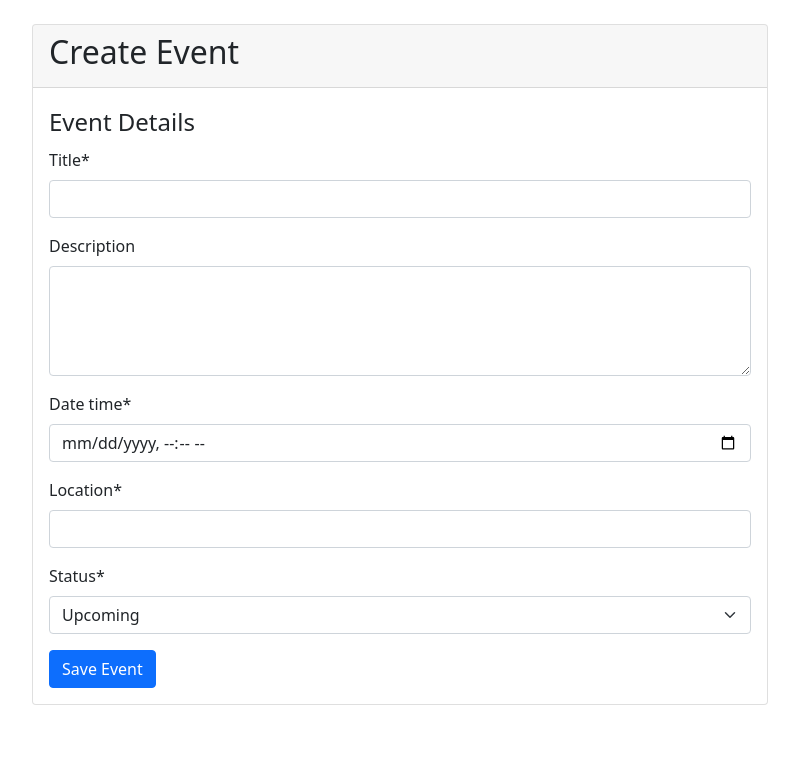
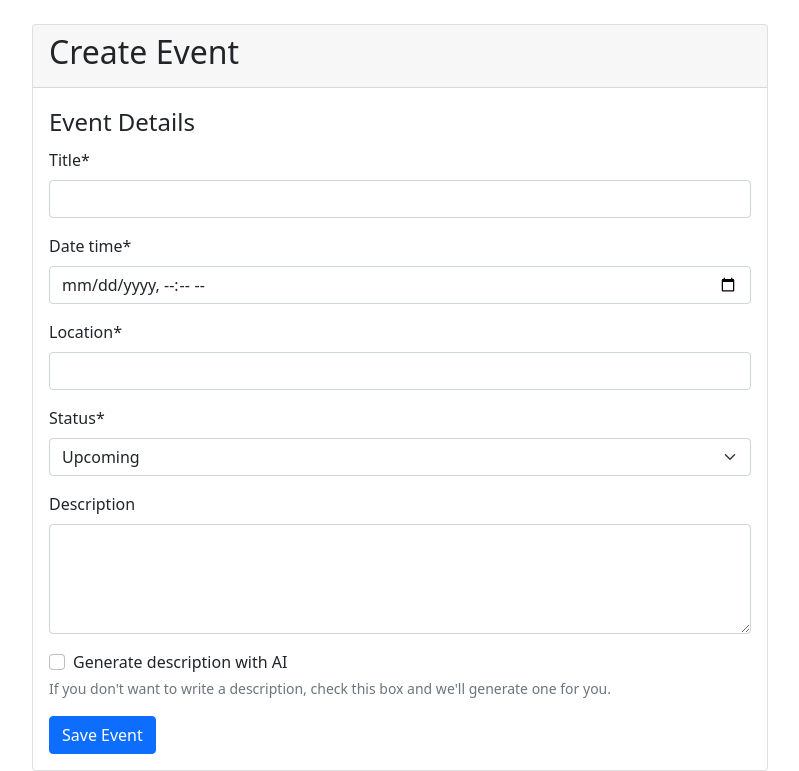
Before and after one commit to hsnbshr98/django-application, a Django app: page /event/new/ in a window 1280 px wide. Shown: the part 56-827 px from the top of the page, without its empty margins (240-1039 px from the left). Before the commit the page ends 800 px from the top, so only its background shows below. Run offline with Django 5.2, Linux system fonts and the light colour scheme; some libraries are stand-ins or nearby versions.

Commit message:
added ai feature

```diff
--- a/eventscheduler/events/forms.py
+++ b/eventscheduler/events/forms.py
@@ -1,9 +1,16 @@
 from django import forms
 from .models import Event
 from crispy_forms.helper import FormHelper
-from crispy_forms.layout import Submit, Layout, Fieldset, ButtonHolder
+from crispy_forms.layout import Submit, Layout, Fieldset, ButtonHolder, Div, HTML
+from .ai_service import AIDescriptionGenerator
 
 class EventForm(forms.ModelForm):
+    generate_ai_description = forms.BooleanField(
+        required=False,
+        initial=False,
+        label='Generate description with AI'
+    )
+
     class Meta:
         model = Event
         fields = ['title', 'description', 'date_time', 'location', 'status']
@@ -16,16 +23,52 @@ class EventForm(forms.ModelForm):
         super().__init__(*args, **kwargs)
         self.helper = FormHelper()
         self.helper.form_method = 'post'
+        self.helper.form_id = 'event-form'
+
+        # Reorder fields to make AI checkbox appear after description
         self.helper.layout = Layout(
             Fieldset(
                 'Event Details',
                 'title',
-                'description',
                 'date_time',
                 'location',
                 'status',
+                'description',
+                Div(
+                    HTML("""
+                    <div class="form-check">
+                        <input class="form-check-input" type="checkbox" name="generate_ai_description" id="id_generate_ai_description">
+                        <label class="form-check-label" for="id_generate_ai_description">
+                            Generate description with AI
+                        </label>
+                    </div>
+                    <small class="form-text text-muted">
+                        If you don't want to write a description, check this box and we'll generate one for you.
+                    </small>
+                    """),
+                    css_class='mb-3'
+                ),
             ),
             ButtonHolder(
                 Submit('submit', 'Save Event', css_class='btn-primary')
             )
         )
+
+    def clean(self):
+        cleaned_data = super().clean()
+        generate_ai = cleaned_data.get('generate_ai_description')
+        description = cleaned_data.get('description')
+
+        # If AI generation is requested and no description is provided
+        if generate_ai and not description:
+            title = cleaned_data.get('title')
+            location = cleaned_data.get('location')
+            date_time = cleaned_data.get('date_time')
+
+            if title:
+                ai_generator = AIDescriptionGenerator()
+                ai_description = ai_generator.generate_description(title, location, date_time)
+                cleaned_data['description'] = ai_description
+                self.initial['description'] = ai_description  # For redisplay
+
+        return cleaned_data
--- a/eventscheduler/events/templates/base.html
+++ b/eventscheduler/events/templates/base.html
@@ -6,6 +6,7 @@
     <meta name="viewport" content="width=device-width, initial-scale=1.0">
     <title>Event Scheduler</title>
     <link href="https://cdn.jsdelivr.net/npm/bootstrap@5.1.3/dist/css/bootstrap.min.css" rel="stylesheet">
+    {% block extra_css %}{% endblock %}
 </head>
 <body>
     <nav class="navbar navbar-expand-lg navbar-dark bg-primary">
@@ -24,5 +25,6 @@
     </div>
 
     <script src="https://cdn.jsdelivr.net/npm/bootstrap@5.1.3/dist/js/bootstrap.bundle.min.js"></script>
+    {% block extra_js %}{% endblock %}
 </body>
 </html>
--- a/eventscheduler/events/templates/events/event_form.html
+++ b/eventscheduler/events/templates/events/event_form.html
@@ -1,6 +1,6 @@
-<!-- events/templates/events/event_form.html -->
 {% extends 'base.html' %}
 {% load crispy_forms_tags %}
+{% load static %}
 
 {% block content %}
 <div class="row justify-content-center">
@@ -16,3 +16,7 @@
     </div>
 </div>
 {% endblock %}
+
+{% block extra_js %}
+<script src="{% static 'js/event_form.js' %}"></script>
+{% endblock %}
--- a/eventscheduler/events/urls.py
+++ b/eventscheduler/events/urls.py
@@ -1,5 +1,6 @@
 from django.urls import path
 from . import views
+from .views import GenerateAIDescriptionView
 
 urlpatterns = [
     path('', views.event_list, name='event_list'),
@@ -7,4 +8,5 @@ urlpatterns = [
     path('event/new/', views.event_create, name='event_create'),
     path('event/<int:pk>/edit/', views.event_edit, name='event_edit'),
     path('event/<int:pk>/delete/', views.event_delete, name='event_delete'),
+    path('event/generate-ai-description/', GenerateAIDescriptionView.as_view(), name='generate_ai_description'),
 ]
--- a/eventscheduler/events/views.py
+++ b/eventscheduler/events/views.py
@@ -5,6 +5,12 @@ from .models import Event
 from .forms import EventForm
 from django.utils.timezone import now
 from datetime import datetime, timedelta
+
+from django.http import JsonResponse
+from django.views.decorators.csrf import csrf_exempt
+from django.utils.decorators import method_decorator
+from django.views import View
+import json
 
 def event_list(request):
     query = request.GET.get('q')
@@ -71,7 +77,6 @@ def event_edit(request, pk):
         form = EventForm(instance=event)
 
     return render(request, 'events/event_form.html', {'form': form, 'title': 'Edit Event'})
-
 def event_delete(request, pk):
     event = get_object_or_404(Event, pk=pk)
     if request.method == 'POST':
@@ -79,3 +84,23 @@ def event_delete(request, pk):
         return redirect('event_list')
 
     return render(request, 'events/event_confirm_delete.html', {'event': event})
+
+@method_decorator(csrf_exempt, name='dispatch')
+class GenerateAIDescriptionView(View):
+    def post(self, request):
+        try:
+            data = json.loads(request.body)
+            title = data.get('title', '')
+            location = data.get('location', '')
+
+            if not title:
+                return JsonResponse({'error': 'Title is required'}, status=400)
+
+            from .ai_service import AIDescriptionGenerator
+            generator = AIDescriptionGenerator()
+            description = generator.generate_description(title, location)
+
+            return JsonResponse({'description': description})
+
+        except Exception as e:
+            return JsonResponse({'error': str(e)}, status=500)
--- /dev/null
+++ b/eventscheduler/static/js/event_form.js
@@ -0,0 +1,93 @@
+// static/js/event_form.js
+document.addEventListener('DOMContentLoaded', function() {
+    const descriptionField = document.getElementById('id_description');
+    const aiCheckbox = document.getElementById('id_generate_ai_description');
+
+    if (descriptionField && aiCheckbox) {
+        // Disable description field when AI checkbox is checked
+        aiCheckbox.addEventListener('change', function() {
+            descriptionField.disabled = this.checked;
+            if (this.checked) {
+                descriptionField.placeholder = 'Description will be generated by AI';
+            } else {
+                descriptionField.placeholder = '';
+            }
+        });
+
+        // Initialize state on page load
+        descriptionField.disabled = aiCheckbox.checked;
+        if (aiCheckbox.checked) {
+            descriptionField.placeholder = 'Description will be generated by AI';
+        }
+    }
+
+    // Add a button to generate AI description on demand
+    const descriptionContainer = document.querySelector('.form-field[for="id_description"]');
+    if (descriptionContainer && !descriptionContainer.querySelector('.ai-generate-btn')) {
+        const generateBtn = document.createElement('button');
+        generateBtn.type = 'button';
+        generateBtn.className = 'btn btn-sm btn-outline-secondary ai-generate-btn';
+        generateBtn.textContent = 'Generate with AI';
+        generateBtn.style.marginLeft = '10px';
+
+        generateBtn.addEventListener('click', function() {
+            const title = document.getElementById('id_title').value;
+            const location = document.getElementById('id_location').value;
+
+            if (!title) {
+                alert('Please enter a title first');
+                return;
+            }
+
+            generateBtn.disabled = true;
+            generateBtn.textContent = 'Generating...';
+
+            // Call the AI generation endpoint
+            fetch('/event/generate-ai-description/', {
+                method: 'POST',
+                headers: {
+                    'Content-Type': 'application/json',
+                    'X-CSRFToken': getCookie('csrftoken')
+                },
+                body: JSON.stringify({
+                    title: title,
+                    location: location
+                })
+            })
+            .then(response => response.json())
+            .then(data => {
+                if (data.description) {
+                    document.getElementById('id_description').value = data.description;
+                } else {
+                    alert('Failed to generate description');
+                }
+            })
+            .catch(error => {
+                console.error('Error:', error);
+                alert('Failed to generate description');
+            })
+            .finally(() => {
+                generateBtn.disabled = false;
+                generateBtn.textContent = 'Generate with AI';
+            });
+        });
+
+        descriptionContainer.appendChild(generateBtn);
+    }
+});
+
+// Helper function to get CSRF token
+function getCookie(name) {
+    let cookieValue = null;
+    if (document.cookie && document.cookie !== '') {
+        const cookies = document.cookie.split(';');
+        for (let i = 0; i < cookies.length; i++) {
+            const cookie = cookies[i].trim();
+            if (cookie.substring(0, name.length + 1) === (name + '=')) {
+                cookieValue = decodeURIComponent(cookie.substring(name.length + 1));
+                break;
+            }
+        }
+    }
+    return cookieValue;
+}
```
Also changed, not shown: eventscheduler/events/ai_service.py (added, +47 -0 lines), eventscheduler/db.sqlite3.
